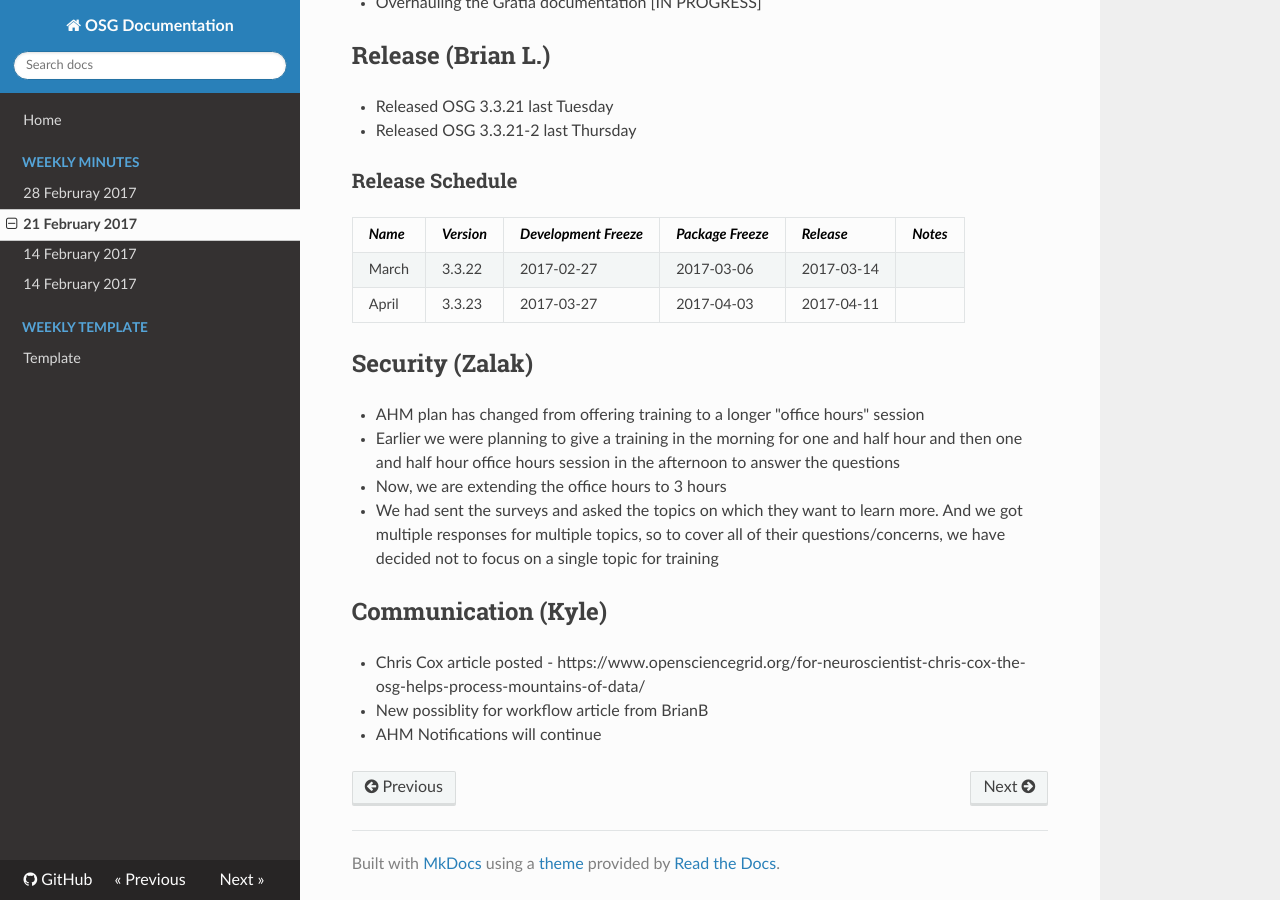
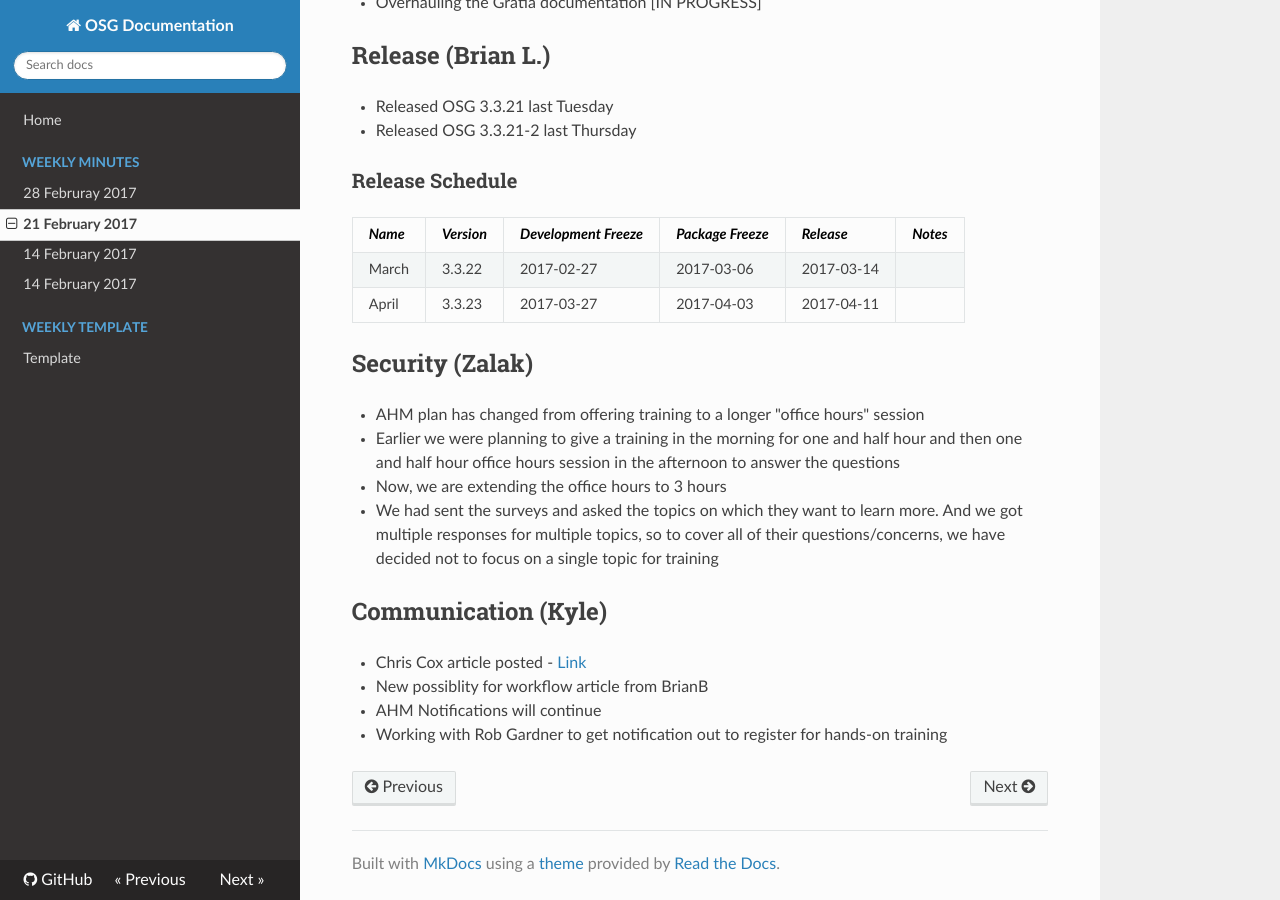
Before and after one commit to zsshah/production, an MkDocs documentation site: the page built from docs/WeeklyMinutes/21Feb2017.md, in a window 1280 px wide and 900 px high, scrolled down 3612 px. Built offline with MkDocs 1.6.1, drawn with Linux system fonts in a browser that asks for light colours; nearby versions of some CDN libraries; old or Windows-style settings are respelled for this version of MkDocs.

Commit message:
Update 21Feb2017.md

```diff
--- a/docs/WeeklyMinutes/21Feb2017.md
+++ b/docs/WeeklyMinutes/21Feb2017.md
@@ -101,6 +101,7 @@ Other stuff:
    * We had sent the surveys and asked the topics on which they want to learn more. And we got multiple responses for multiple topics, so to cover all of their questions/concerns, we have decided not to focus on a single topic for training
 
 ## Communication (Kyle)
-   * Chris Cox article posted - https://www.opensciencegrid.org/for-neuroscientist-chris-cox-the-osg-helps-process-mountains-of-data/
+   * Chris Cox article posted - [Link](https://www.opensciencegrid.org/for-neuroscientist-chris-cox-the-osg-helps-process-mountains-of-data/)
    * New possiblity for workflow article from BrianB
    * AHM Notifications will continue
+   * Working with Rob Gardner to get notification out to register for hands-on training
```
